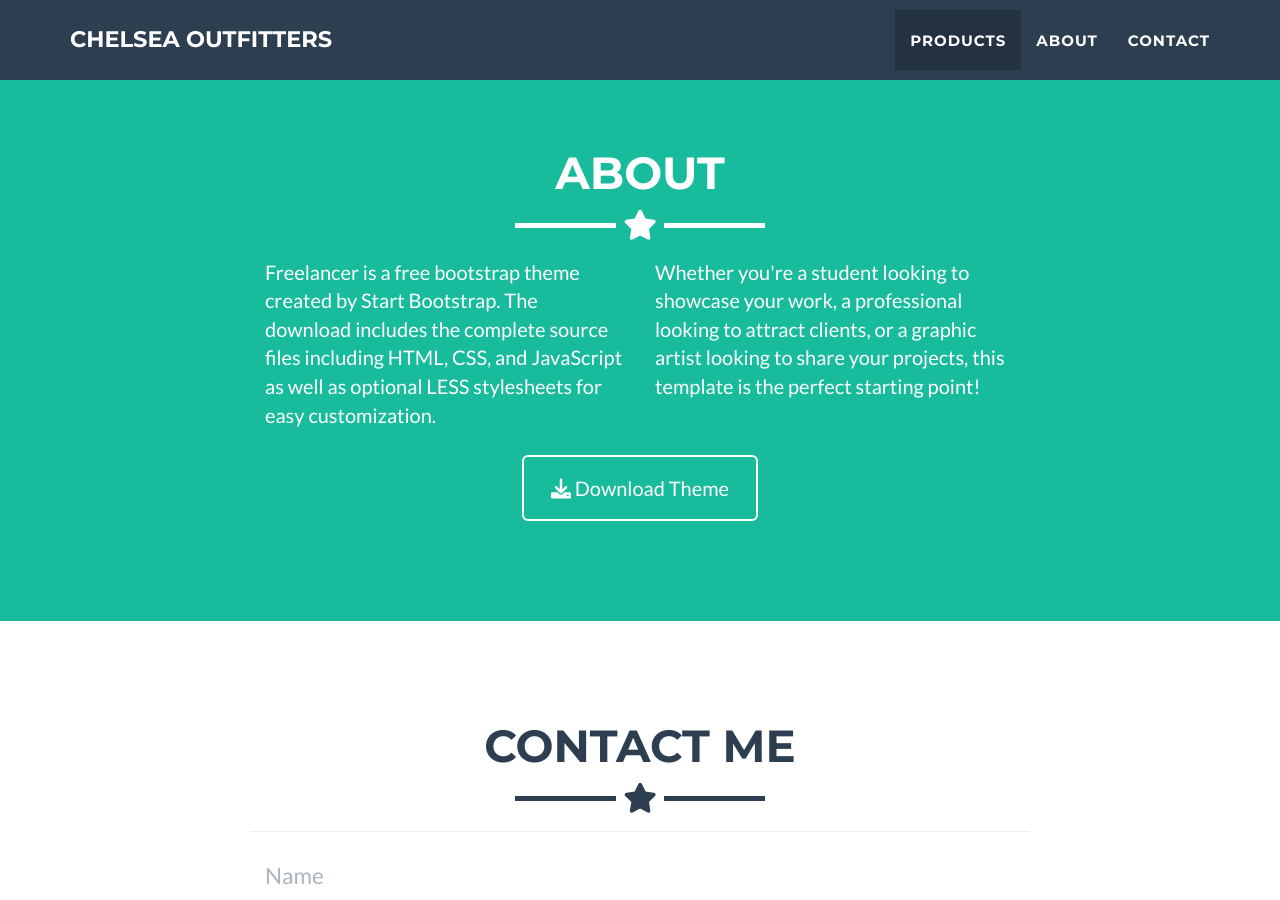
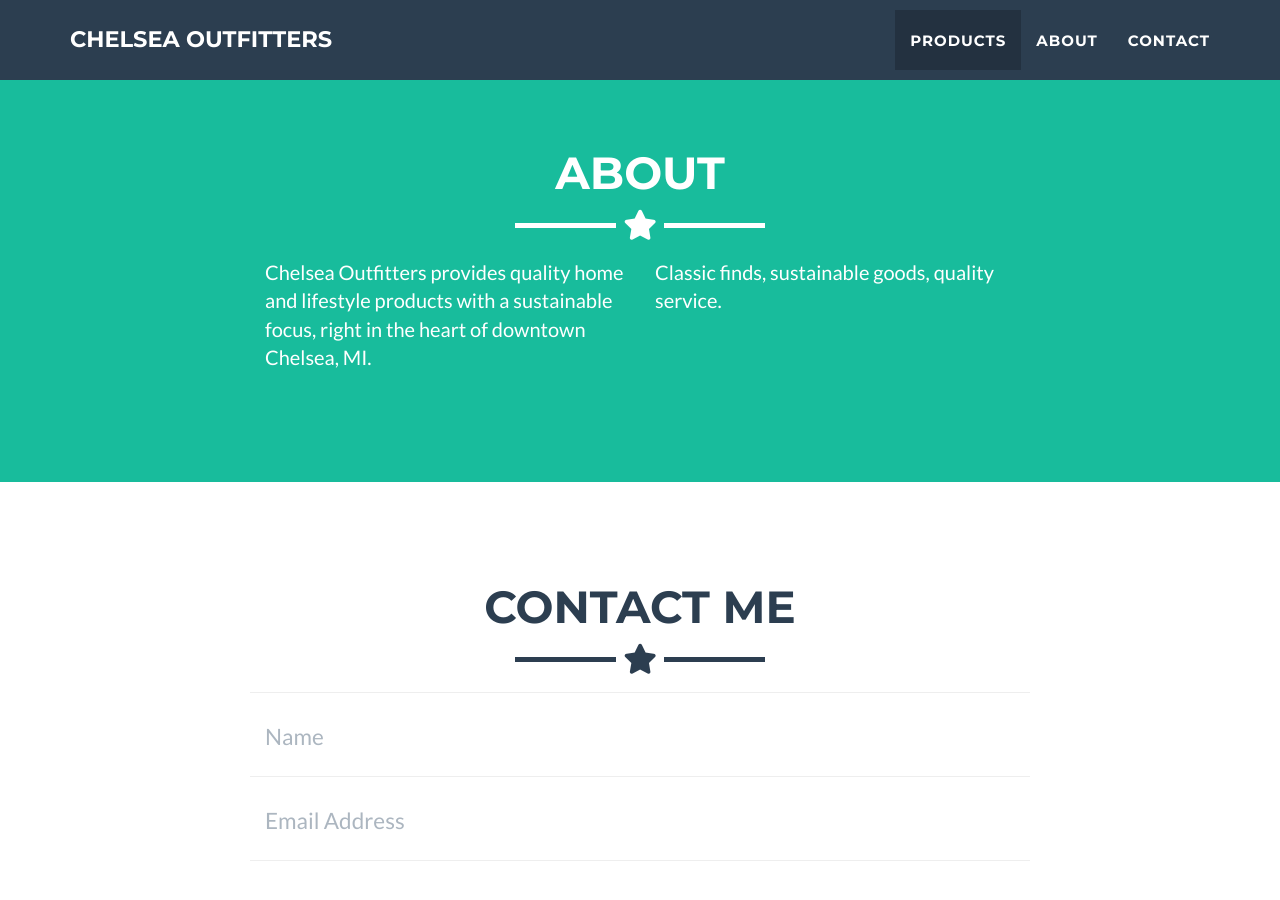
Before and after one commit to matttrenary/chelsea_outfitters, a Jekyll site: the page built from _posts/2014-07-18-project-1.markdown, in a window 1280 px wide and 900 px high, scrolled down 1330 px. Built offline with Jekyll 4.4.1, drawn with Linux system fonts in a browser that asks for light colours.

Commit message:
Update about.html

```diff
--- a/_includes/about.html
+++ b/_includes/about.html
@@ -9,18 +9,10 @@
     </div>
     <div class="row">
       <div class="col-lg-4 col-lg-offset-2">
-        <p>Freelancer is a free bootstrap theme created by Start Bootstrap. The download includes the complete
-          source files including HTML, CSS, and JavaScript as well as optional LESS stylesheets for easy
-          customization.</p>
+        <p>Chelsea Outfitters provides quality home and lifestyle products with a sustainable focus, right in the heart of downtown Chelsea, MI.</p>
       </div>
       <div class="col-lg-4">
-        <p>Whether you're a student looking to showcase your work, a professional looking to attract clients, or
-          a graphic artist looking to share your projects, this template is the perfect starting point! </p>
-      </div>
-      <div class="col-lg-8 col-lg-offset-2 text-center">
-        <a href="https://github.com/jeromelachaud/freelancer-theme" class="btn btn-lg btn-outline">
-          <i class="fa fa-download"></i> Download Theme
-        </a>
+        <p>Classic finds, sustainable goods, quality service.</p>
       </div>
     </div>
   </div>
```
